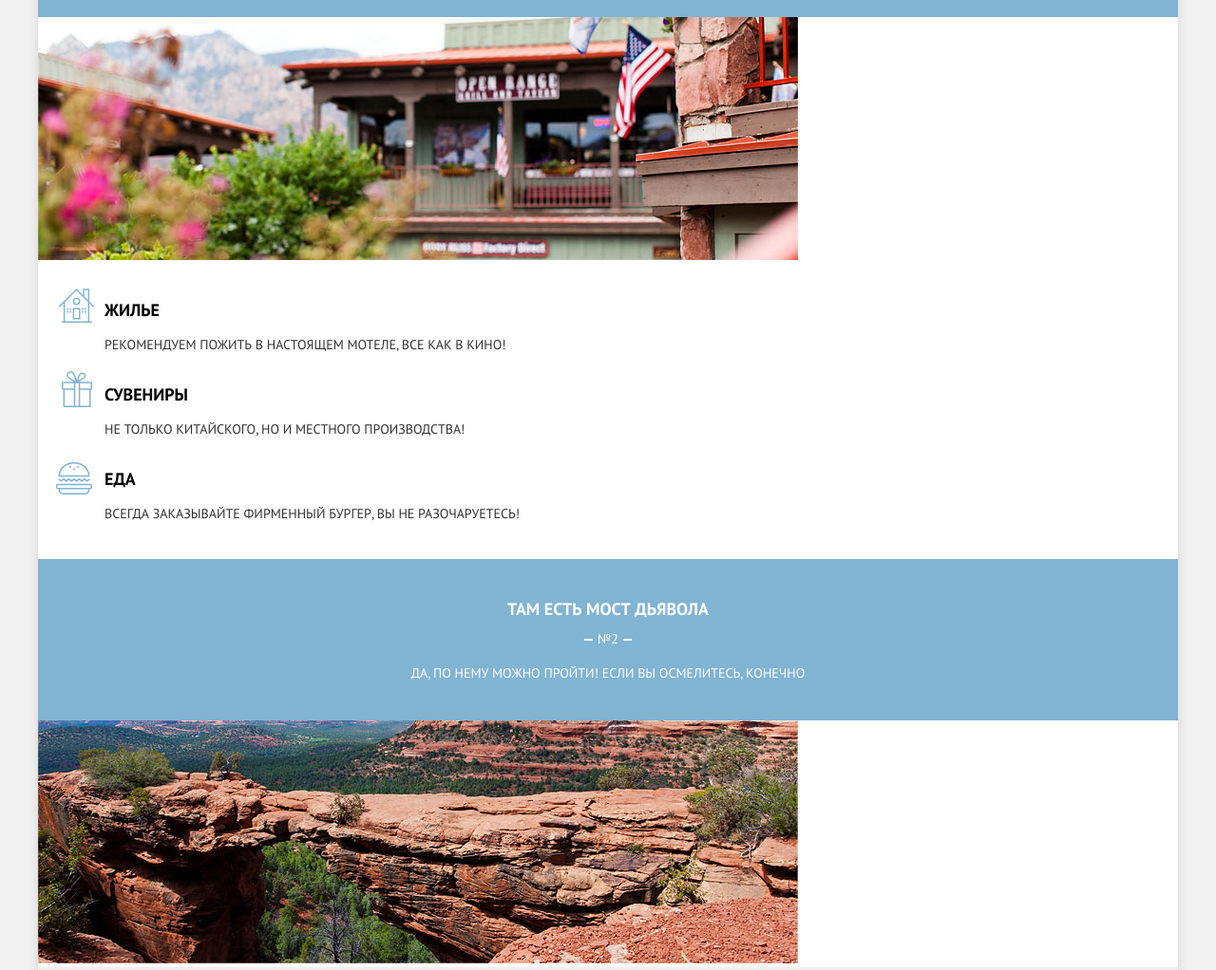
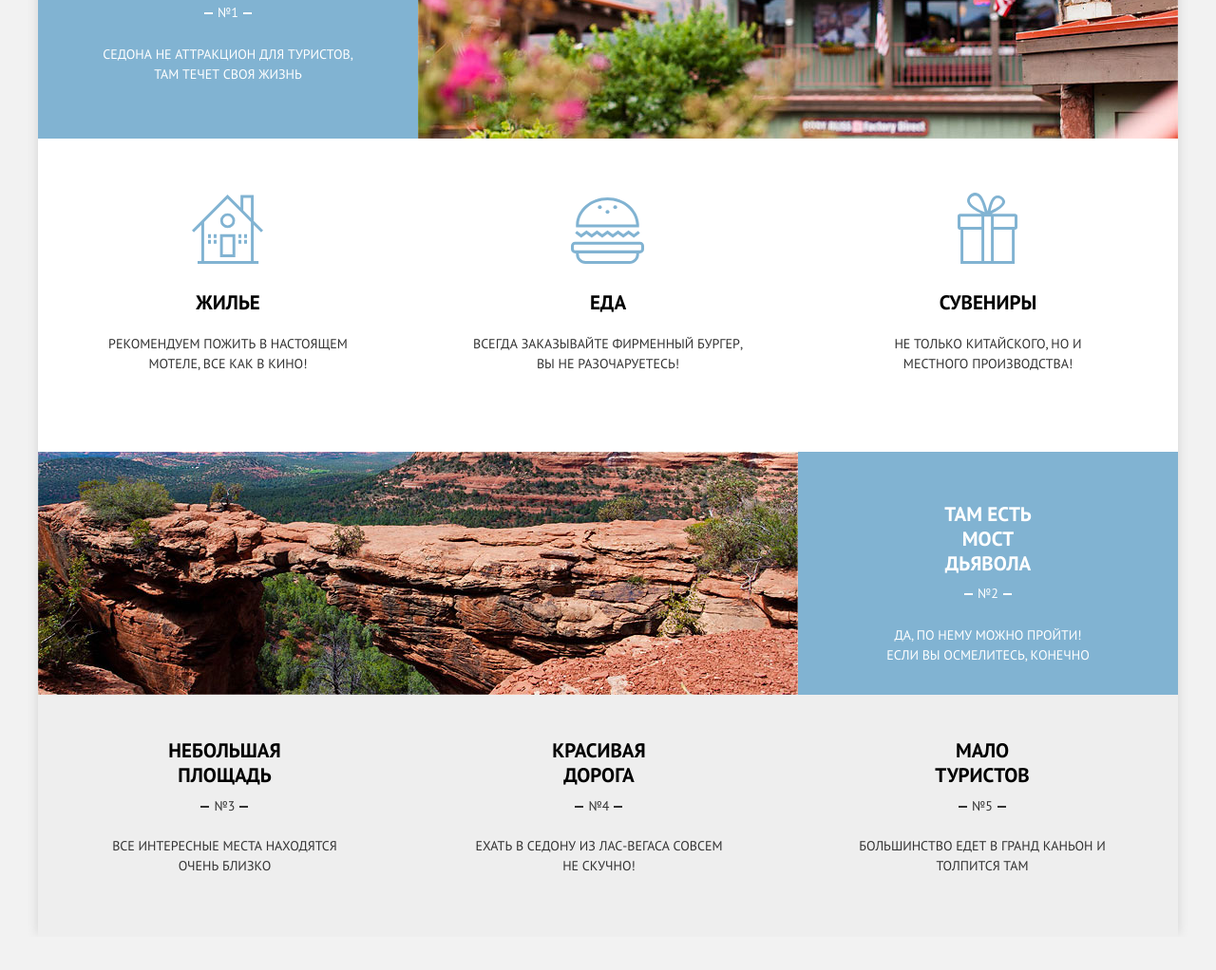
Before and after one commit to Anton2501/sedona, a website: page app/index.html in a window 1280 px wide. Shown: the part 890-1912 px from the top of the page at 95% size. After the commit the page ends 1877 px from the top, so only its background shows below. Drawn offline with nearby package versions, Linux system fonts and the light colour scheme; files that its build step writes are made by us from their sources.

Commit message:
finished reasons block

```diff
--- a/app/index.html
+++ b/app/index.html
@@ -73,7 +73,7 @@
             <div class="reasons__pic-block">
               <picture>
                 <source media="(min-width: 1200px)" srcset="img/index-first-reason-desktop.jpg">
-                <source media="(min-width: 768px)" srcset="img/index-first-reason-tablet.jpg">
+                <source media="(min-width: 768px)" srcset="img/index-first-reason-desktop.jpg">
                 <img src="img/index-first-reason.jpg" alt="logo" class="reasons__img">
               </picture>
             </div>
@@ -107,7 +107,8 @@
           <div class="reasons__second">
             <div class="reasons__blue-block  reasons__blue-block--second">
               <b class="reasons__blue-title">
-                Там есть Мост Дьявола
+                Там есть<br>
+                Мост Дьявола
               </b>
               <span class="reasons__blue-num">№2</span>
               <span class="reasons__blue-dis">
@@ -117,7 +118,7 @@
             <div class="reasons__pic-block">
               <picture>
                 <source media="(min-width: 1200px)" srcset="img/index-second-reason-desktop.jpg">
-                <source media="(min-width: 768px)" srcset="img/index-second-reason-tablet.jpg">
+                <source media="(min-width: 768px)" srcset="img/index-second-reason-desktop.jpg">
                 <img src="img/index-second-reason.jpg" alt="logo" class="reasons__img">
               </picture>
             </div>
--- a/app/scss/blocks/reasons.scss
+++ b/app/scss/blocks/reasons.scss
@@ -1,4 +1,3 @@
-.reasons {}
 .reasons__header {
   padding: 42px 25px 17px 25px;
   font-size: 18px;
@@ -36,6 +35,12 @@
 
   &--second {
     padding: 40px 0 39px 0;
+
+    .reasons__blue-title {
+      br {
+        display: none;
+      }
+    }
   }
 }
 .reasons__blue-title {
@@ -213,3 +218,165 @@
   text-align: center;
   color: #333333;
 }
+
+@media (min-width: 768px) {
+  .reasons__header {
+    width: 490px;
+    padding: 51px 0 28px;
+    margin: 0 auto;
+    font-size: 21px;
+  }
+  .reasons__dis {
+    padding: 0 0 49px;
+
+    &::after {
+      display: none;
+    }
+  }
+  .reasons__first {
+    display: flex;
+    min-height: 255px;
+    font-size: 0;
+  }
+  .reasons__blue-block {
+    flex-grow: 1;
+    flex-shrink: 0;
+    width: 33.333%;
+    height: 256px;
+    padding: 46px 30px 43px;
+
+    &--second {
+      order: 1;
+
+      .reasons__blue-title {
+        width: 150px;
+
+        br {
+          display: block;
+        }
+      }
+    }
+  }
+  .reasons__blue-title {
+    width: 140px;
+    margin: 0 auto 8px;
+    font-size: 21px;
+    line-height: 26px;
+  }
+  .reasons__pic-block {
+    flex-grow: 1;
+    width: 66.666666%;
+    height: 256px;
+    overflow: hidden;
+  }
+  .reasons__blue-num {
+    margin: 0 auto 23px auto;
+  }
+  .reasons__advantages {
+    display: flex;
+    padding: 0;
+  }
+  .reasons__advantages-item {
+    width: 256px;
+    flex-grow: 1;
+    padding: 160px 46px 61px;
+    margin: 0;
+
+    &--house {
+      order: 0;
+
+      &::before {
+        position: absolute;
+        top: 59px;
+        left: calc(50% - 38px);
+        content: "";
+        width: 75px;
+        height: 74px;
+        background: url(../img/icon-house.svg) 0 0 no-repeat;
+      }
+    }
+
+    &--gift {
+      order: 2;
+
+      &::before {
+        position: absolute;
+        top: 57px;
+        left: calc(50% - 32px);
+        content: "";
+        width: 76px;
+        height: 75px;
+        background: url(../img/icon-gift.svg) 0 0 no-repeat;
+      }
+    }
+
+    &--burger {
+      order: 1;
+
+      &::before {
+        position: absolute;
+        top: 62px;
+        left: calc(50% - 39px);
+        content: "";
+        width: 77px;
+        height: 76px;
+        background: url(../img/icon-burger.svg) 0 0 no-repeat;
+      }
+    }
+  }
+  .reasons__advantages-title {
+    margin-bottom: 20px;
+    font-size: 21px;
+    line-height: 26px;
+    text-align: center;
+  }
+  .reasons__advantages-dis {
+    text-align: center;
+  }
+  .reasons__second {
+    display: flex;
+  }
+  .reasons__rest-reasons {
+    display: flex;
+    padding: 0;
+  }
+  .reasons__rest-reasons-item {
+    flex-grow: 1;
+    min-height: 255px;
+    padding: 46px 0 27px;
+    border: none;
+  }
+  .reasons__rest-reasons-title {
+    width: 140px;
+    margin: 0 auto 9px;
+    font-size: 21px;
+  }
+  .reasons__rest-reasons-num {
+    margin: 0 auto 21px auto;
+  }
+  .reasons__rest-reasons-dis {
+    padding: 0 52px;
+  }
+}
+
+@media (min-width: 1200px) {
+  .reasons__blue-block {
+    padding: 53px 40px 43px;
+
+    &--second {
+      padding: 53px 70px 43px;
+    }
+  }
+  .reasons__advantages-item {
+    padding: 160px 50px 82px;
+
+    &--gift {
+      padding: 160px 90px 82px;
+    }
+  }
+  .reasons__rest-reasons-dis {
+    padding: 0 60px;
+  }
+
+
+}
```
